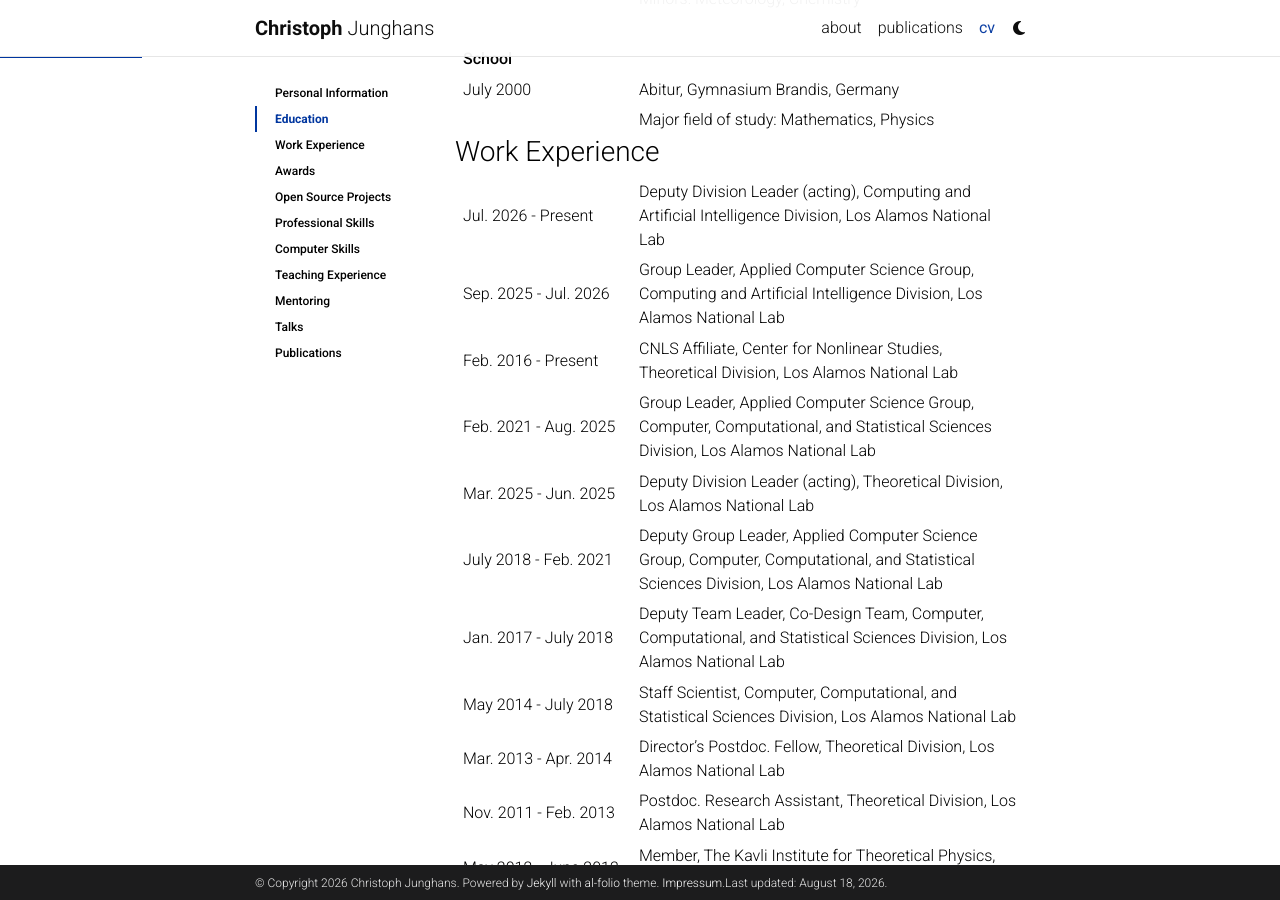
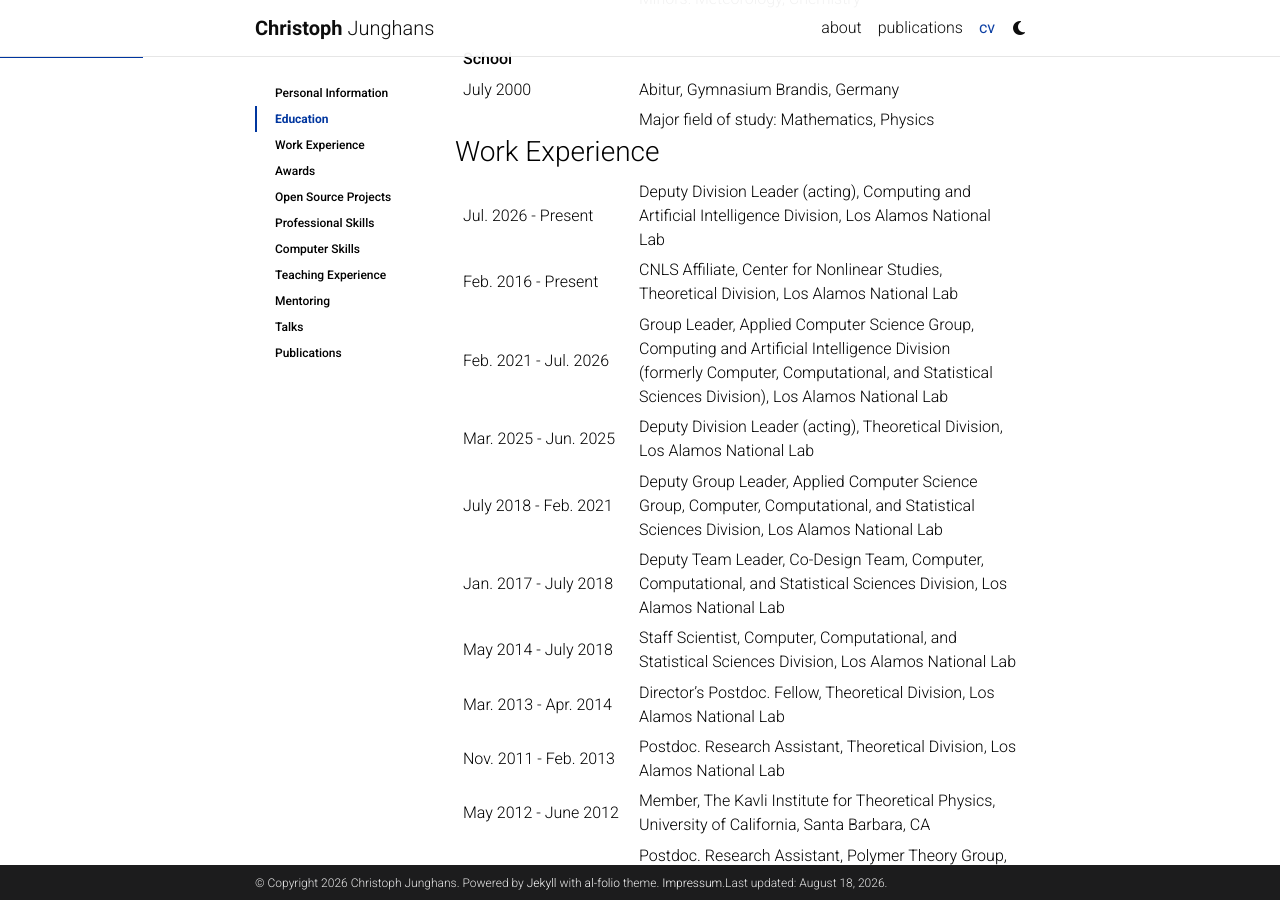
Before and after one commit to junghans/junghans.github.io, a Jekyll site: the page built from _pages/cv.md, in a window 1280 px wide and 900 px high, scrolled down 781 px. Built offline with Jekyll 4.4.1, drawn with Linux system fonts in a browser that asks for light colours; comment, search, counter and statistics services are not loaded; a style sheet for code colours, icons or effects is not loaded.

Commit message:
cv: combine CCS & CAI GL

```diff
--- a/_pages/cv.md
+++ b/_pages/cv.md
@@ -40,10 +40,9 @@
 }
 </style>
 
-| Jul. 2026 - Present    |  Deputy Division Leader (acting), Computing and Artificial Intelligence Division, Los Alamos National Lab
-| Sep. 2025 - Jul. 2026  | Group Leader, Applied Computer Science Group, Computing and Artificial Intelligence Division, Los Alamos National Lab
+| Jul. 2026 - Present    | Deputy Division Leader (acting), Computing and Artificial Intelligence Division, Los Alamos National Lab
 | Feb. 2016 - Present    | CNLS Affiliate, Center for Nonlinear Studies, Theoretical Division, Los Alamos National Lab
-| Feb. 2021 - Aug. 2025  | Group Leader, Applied Computer Science Group, Computer, Computational, and Statistical Sciences Division, Los Alamos National Lab
+| Feb. 2021 - Jul. 2026  | Group Leader, Applied Computer Science Group, Computing and Artificial Intelligence Division (formerly Computer, Computational, and Statistical Sciences Division), Los Alamos National Lab
 | Mar. 2025 - Jun. 2025  | Deputy Division Leader (acting), Theoretical Division, Los Alamos National Lab
 | July 2018 - Feb. 2021  | Deputy Group Leader, Applied Computer Science Group, Computer, Computational, and Statistical Sciences Division, Los Alamos National Lab
 | Jan. 2017 - July 2018  | Deputy Team Leader, Co-Design Team, Computer, Computational, and Statistical Sciences Division, Los Alamos National Lab
```
Also changed, not shown: 1 other file.
